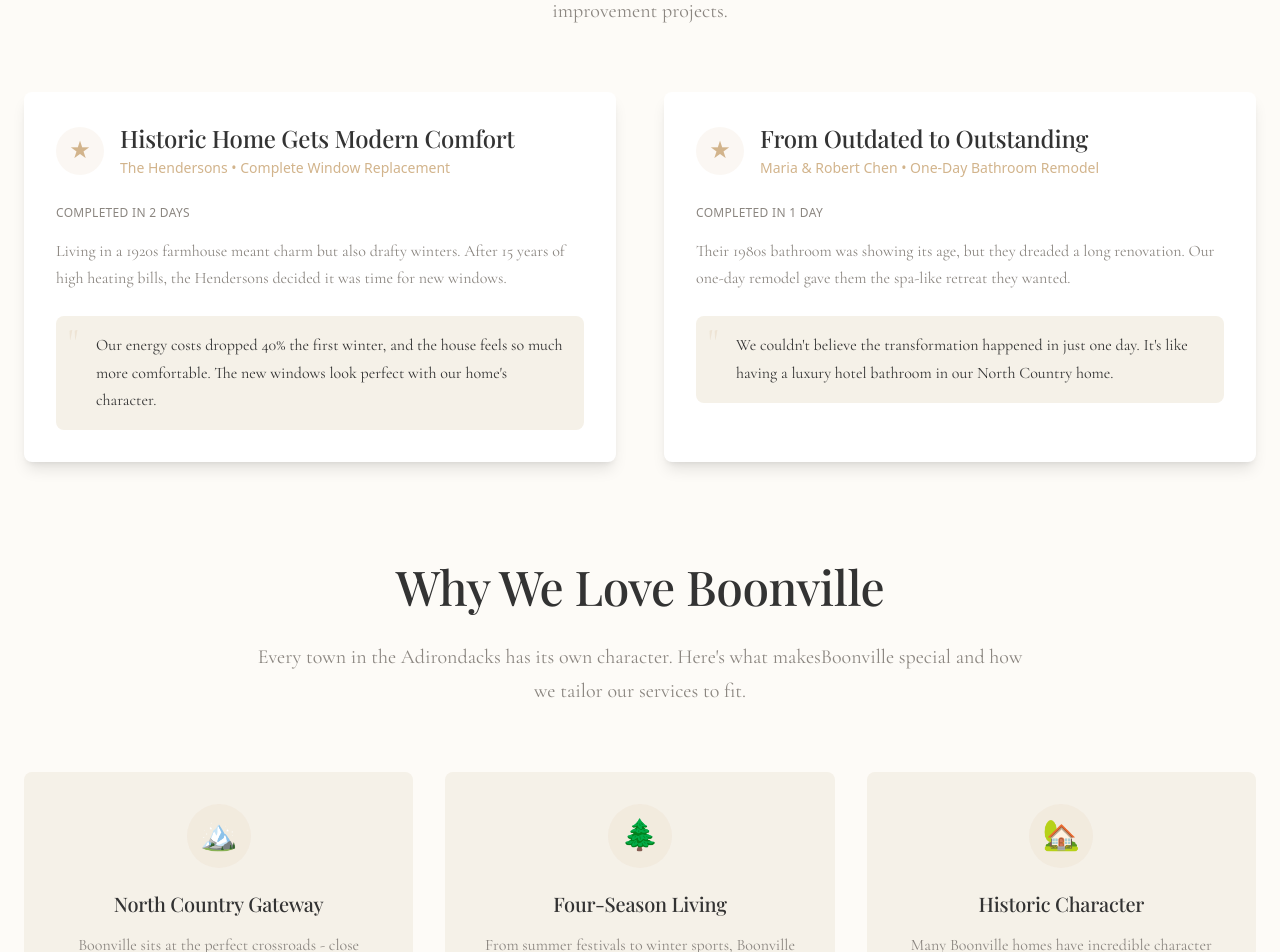
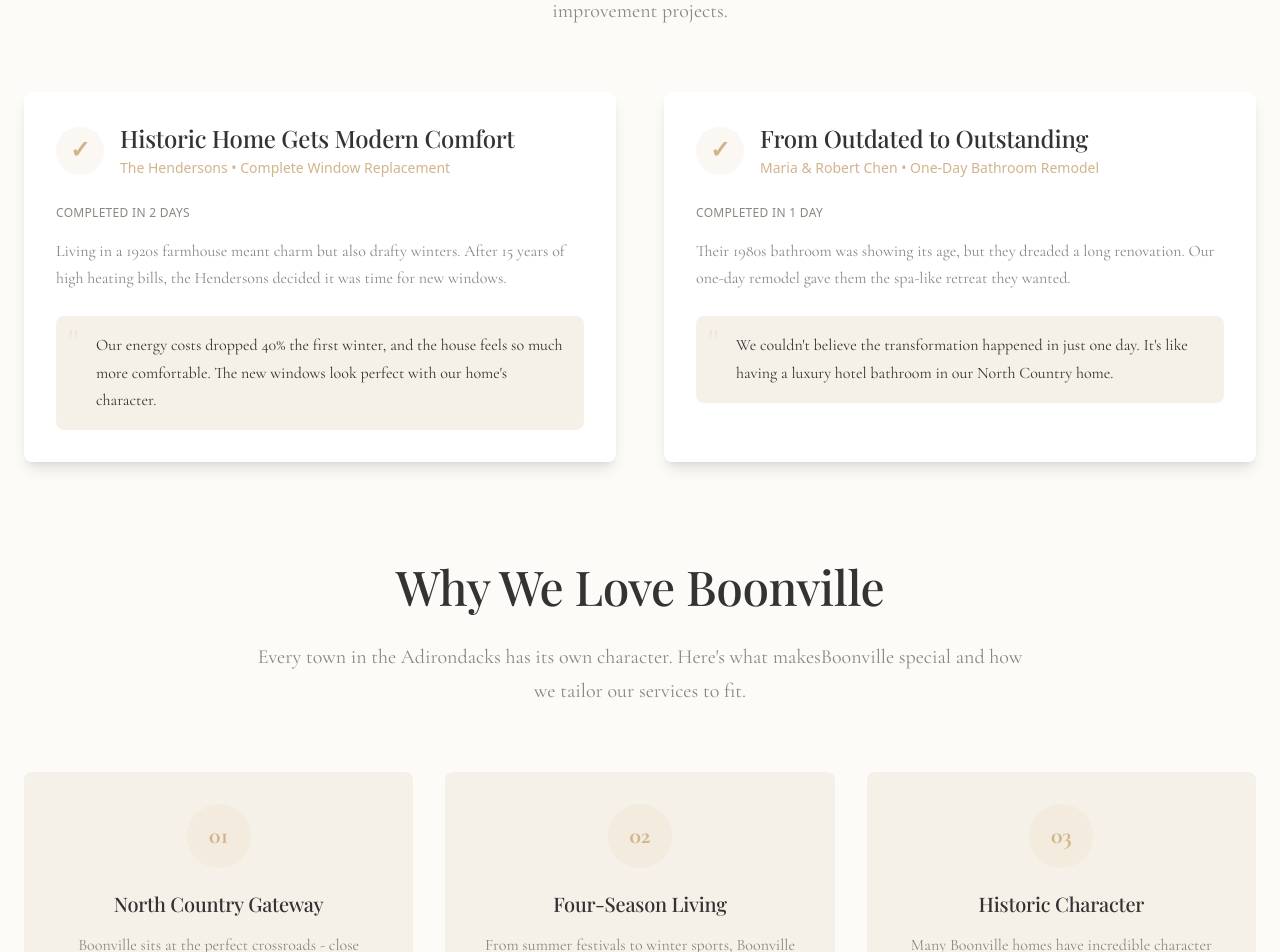
Before and after one commit to sashopenhouse/adk, a Next.js app: page /adk/boonville in a window 1280 px wide. Shown: the part 1820-2772 px from the top of the page. Built offline with nearby package versions, Linux system fonts and the light colour scheme.

Commit message:
Replace cartoon emojis with professional symbols - checkmarks and numbered circles

```diff
--- a/src/components/TownTemplate.tsx
+++ b/src/components/TownTemplate.tsx
@@ -217,7 +217,7 @@ export default function TownTemplate({ townData }: TownTemplateProps) {
                   {/* Icon header */}
                   <div className="flex items-center mb-6">
                     <div className="w-12 h-12 bg-warm-tan/10 rounded-full flex items-center justify-center mr-4">
-                      <span className="text-2xl text-warm-tan" style={{ lineHeight: 1 }}>★</span>
+                      <span className="text-2xl text-warm-tan font-bold" style={{ lineHeight: 1 }}>✓</span>
                     </div>
                     <div className="flex-1">
                       <h3 className="heading-primary text-2xl text-charcoal mb-1">
@@ -265,8 +265,8 @@ export default function TownTemplate({ townData }: TownTemplateProps) {
                 <div key={index} className="success-card text-center bg-oatmeal p-8 rounded-lg">
                   {/* Icon for local features */}
                   <div className="w-16 h-16 bg-warm-tan/10 rounded-full flex items-center justify-center mx-auto mb-6">
-                    <span className="text-3xl text-warm-tan" style={{ lineHeight: 1 }}>
-                      {index === 0 ? '🏔️' : index === 1 ? '🌲' : '🏡'}
+                    <span className="text-2xl text-warm-tan font-bold" style={{ lineHeight: 1 }}>
+                      {String(index + 1).padStart(2, '0')}
                     </span>
                   </div>
 
```
